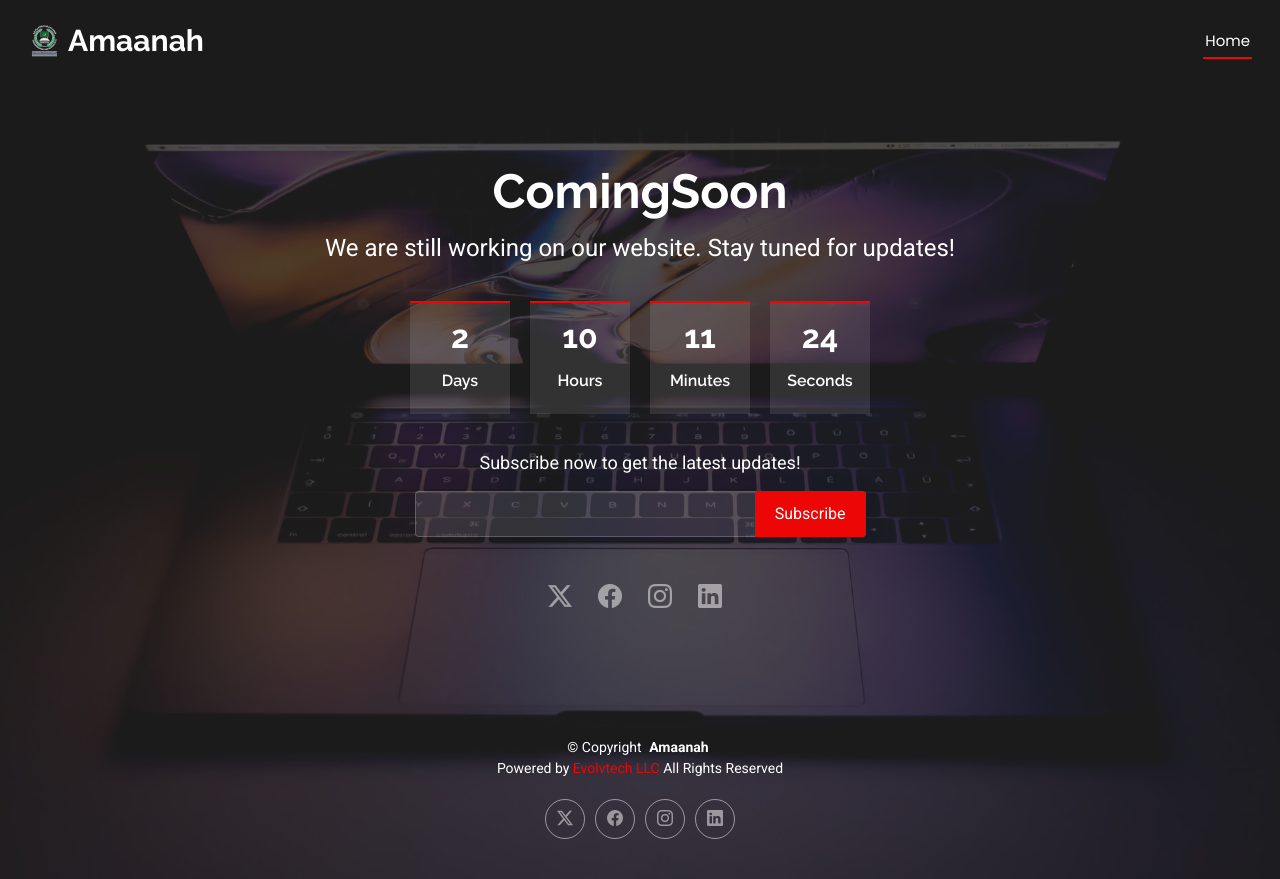
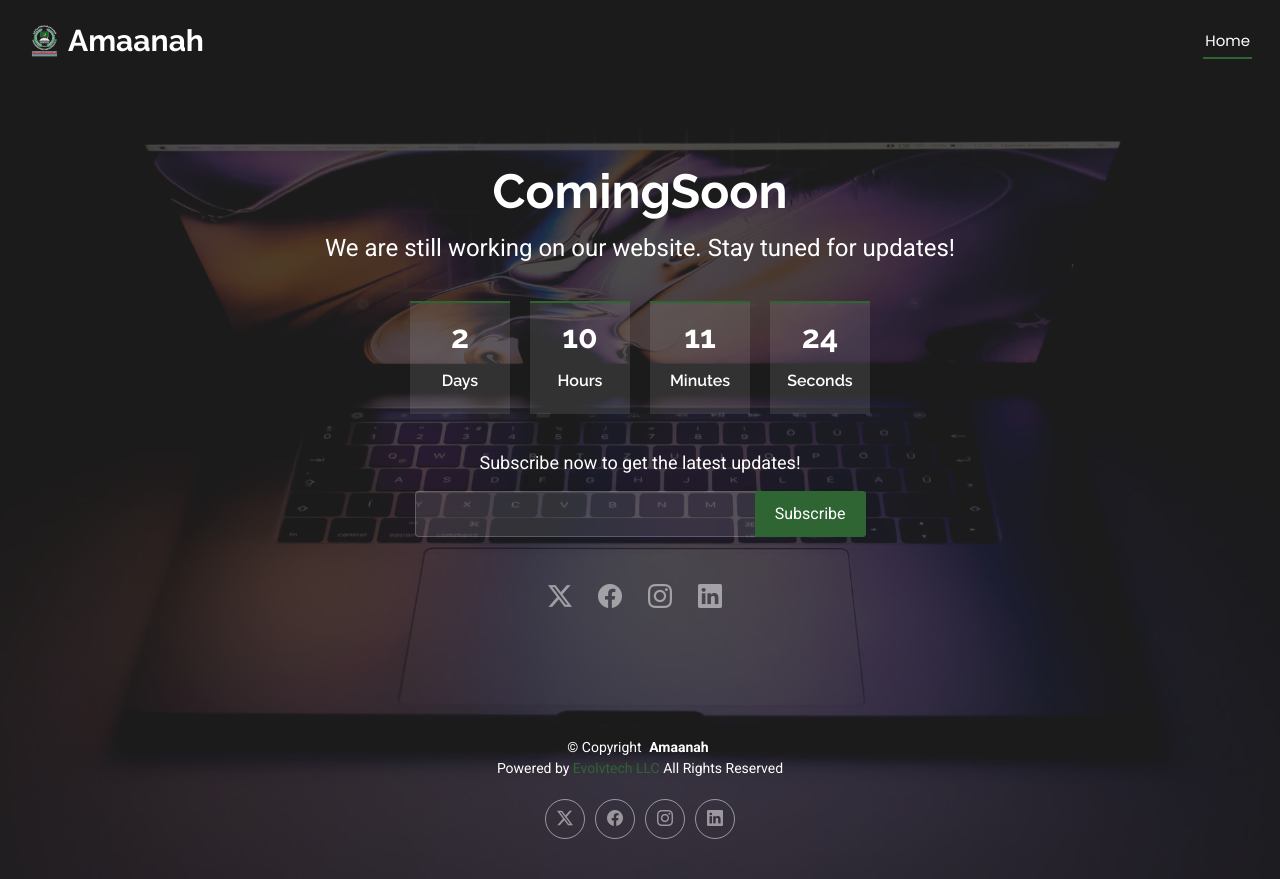
Before and after one commit to TBJr/amaanah_frontend, a plain HTML site: page index.html in a window 1280 px wide. Drawn offline with Linux system fonts and the light colour scheme.

Commit message:
Update evolvtech.css

```diff
--- a/assets/css/evolvtech.css
+++ b/assets/css/evolvtech.css
@@ -10,7 +10,8 @@
     --background-color: #ffffff; /* Background color for the entire website, including individual sections */
     --default-color: #ffffff; /* Default color used for the majority of the text content across the entire website */
     --heading-color: #ffffff; /* Color for headings, subheadings and title throughout the website */
-    --accent-color: #ec0606; /* Accent color that represents your brand on the website. It's used for buttons, links, and other elements that need to stand out */
+    /*--accent-color: #ec0606; !* Accent color that represents your brand on the website. It's used for buttons, links, and other elements that need to stand out *!*/
+    --accent-color: #2E6532; /* Accent color that represents your brand on the website. It's used for buttons, links, and other elements that need to stand out */
     --surface-color: #ffffff; /* The surface color is used as a background of boxed elements within sections, such as cards, icon boxes, or other elements that require a visual separation from the global background. */
     --contrast-color: #ffffff; /* Contrast color for text, ensuring readability against backgrounds of accent, heading, or default colors. */
 }
@@ -22,7 +23,7 @@
     --nav-mobile-background-color: #ffffff; /* Used as the background color for mobile navigation menu */
     --nav-dropdown-background-color: #ffffff; /* Used as the background color for dropdown items that appear when hovering over primary navigation items */
     --nav-dropdown-color: #ffffff; /* Used for navigation links of the dropdown items in the navigation menu. */
-    --nav-dropdown-hover-color: #ec0606; /* Similar to --nav-hover-color, this color is applied to dropdown navigation links when they are hovered over. */
+    --nav-dropdown-hover-color: #2E6532; /* Similar to --nav-hover-color, this color is applied to dropdown navigation links when they are hovered over. */
 }
 
 /* Color Presets - These classes override global colors when applied to any section or element, providing reuse of the sam color scheme. */
```
